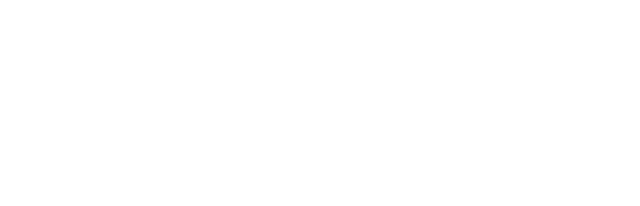
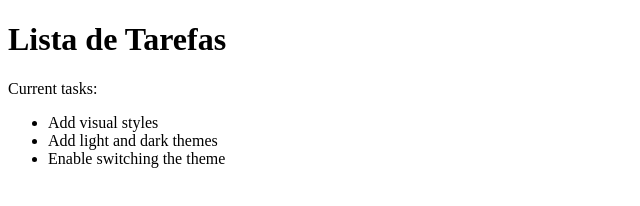
Before and after one commit to SteCarvalho87/site-simples, a plain HTML site: page index.html in a window 1280 px wide. Shown: the whole page, without its empty margins (0-640 px from the left). Drawn offline with Linux system fonts and the light colour scheme.

Commit message:
edição de cabeçalho e corpo - criação de lista

```diff
--- a/index.html
+++ b/index.html
@@ -6,6 +6,13 @@
         <link rel="stylesheet" href="main.css">
     </head>
     <body>
+        <h1>Lista de Tarefas</h1>
+        <p id="msg" >Current tasks:</p>
+        <ul>
+            <li><class-"list" >Add visual styles</li>
+            <li><class-"list" >Add light and dark themes</li>
+            <li> Enable switching the theme</li>
+        </ul>
 
     </body>
 </html>
```
Lines whose indentation alone changed are shown as unchanged.
